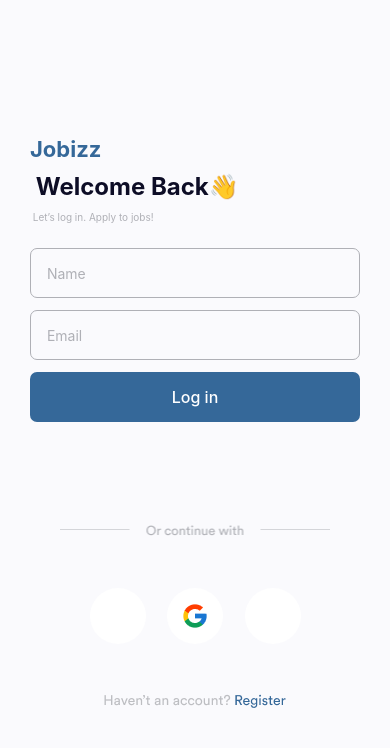
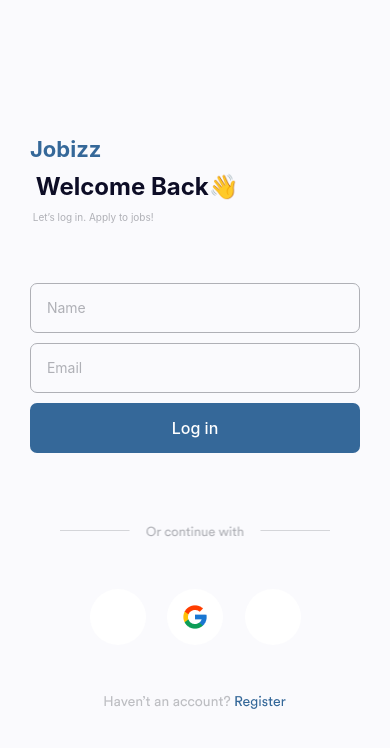
Before and after one commit to samuelGyasiFordjour/rn-assignment4-11053488, a React Native app: screen /Login in a window 390 px wide. Shown: the top 748 px of the page. Built offline with nearby package versions, Linux system fonts and the light colour scheme; grey boxes are pictures that could not be loaded.

Commit message:
changed the layout

```diff
--- a/LoginScreen.js
+++ b/LoginScreen.js
@@ -77,7 +77,7 @@
   },
   subtitle: {
     fontSize: 10,
-    marginBottom: 25,
+    marginBottom: 60,
     alignSelf: 'left',
     color: "#AFB0B6",
   },
@@ -85,7 +85,7 @@
     height: 50,
     borderColor: '#AFB0B6',
     borderWidth: 1,
-    marginBottom: 12,
+    marginBottom: 10,
     paddingHorizontal: 8,
     borderRadius: 7,
     width: '100%',
@@ -109,7 +109,7 @@
     alignItems: 'center',
   },
   otherWays: {
-    marginTop: 80,
+    marginTop: 50,
     width: 270,
   },
   icons: {
```
